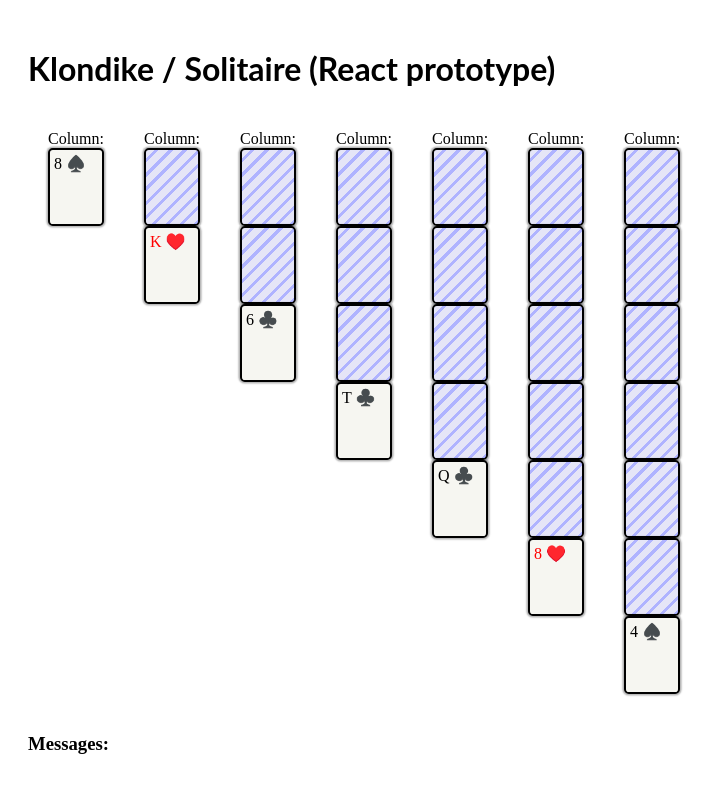
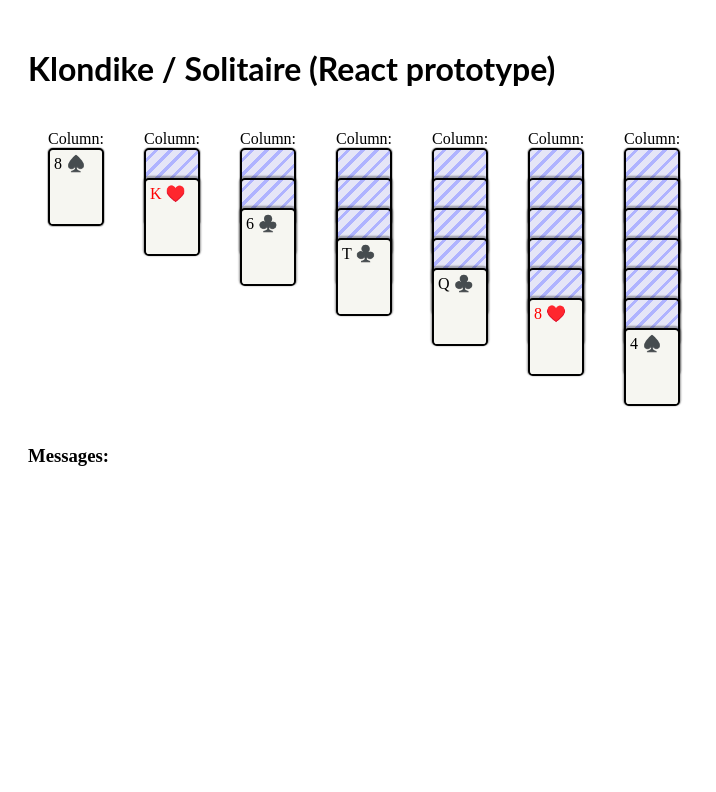
Before and after one commit to nbogie/Solitaire-minimal-React---temp, a React (Vite) app: page / in a window 1280 px wide. Shown: the top 792 px of the page, without its empty margins (0-716 px from the left). Built offline with nearby package versions, Linux system fonts and the light colour scheme.

Commit message:
give overlapping look

```diff
--- a/src/components/SolitaireC.tsx
+++ b/src/components/SolitaireC.tsx
@@ -48,6 +48,7 @@
                             handleClickedEmptyColumn={handleClickedEmptyColumn}
                             dispatch={dispatch}
                         />
+                        <div className="cardList">
                             {col.map((card, ixc) => (
                                 <CardC
                                     card={card}
@@ -61,6 +62,7 @@
                                     dispatch={dispatch}
                                 />
                             ))}
+                        </div>
                     </div>
                 ))}
                 <div>
--- a/src/style.css
+++ b/src/style.css
@@ -22,6 +22,11 @@
     flex-direction: column;
 }
 
+.cardList {
+    display: flex;
+    flex-direction: column;
+}
+
 .card {
     border: 2px solid black;
     padding: 0.25rem;
@@ -30,12 +35,19 @@
     border-radius: 0.3rem;
     aspect-ratio: 2/3;
     /* drop shadow for playing card */
-    box-shadow: 0 0 0.1rem 0.1rem rgba(0, 0, 0, 0.3);
+    box-shadow: 0 0rem 0.05rem 0.05rem rgba(0, 0, 0, 0.3);
     display: flex;
     flex-direction: column;
     justify-content: flex-start;
     user-select: none;
     background: rgb(246, 246, 241);
+}
+
+.card:not(:first-child) {
+    /* Overlap cards, see https://fireship.io/lessons/css-cards-animated/ */
+    margin-top: -3rem;
+    /* the first card doesn't get this look, it sits more flat on table */
+    box-shadow: 0 -0.06rem 0.08rem 0.08rem rgba(0, 0, 0, 0.3);
 }
 
 .card.faceDown {
```
Lines whose indentation alone changed are shown as unchanged.
